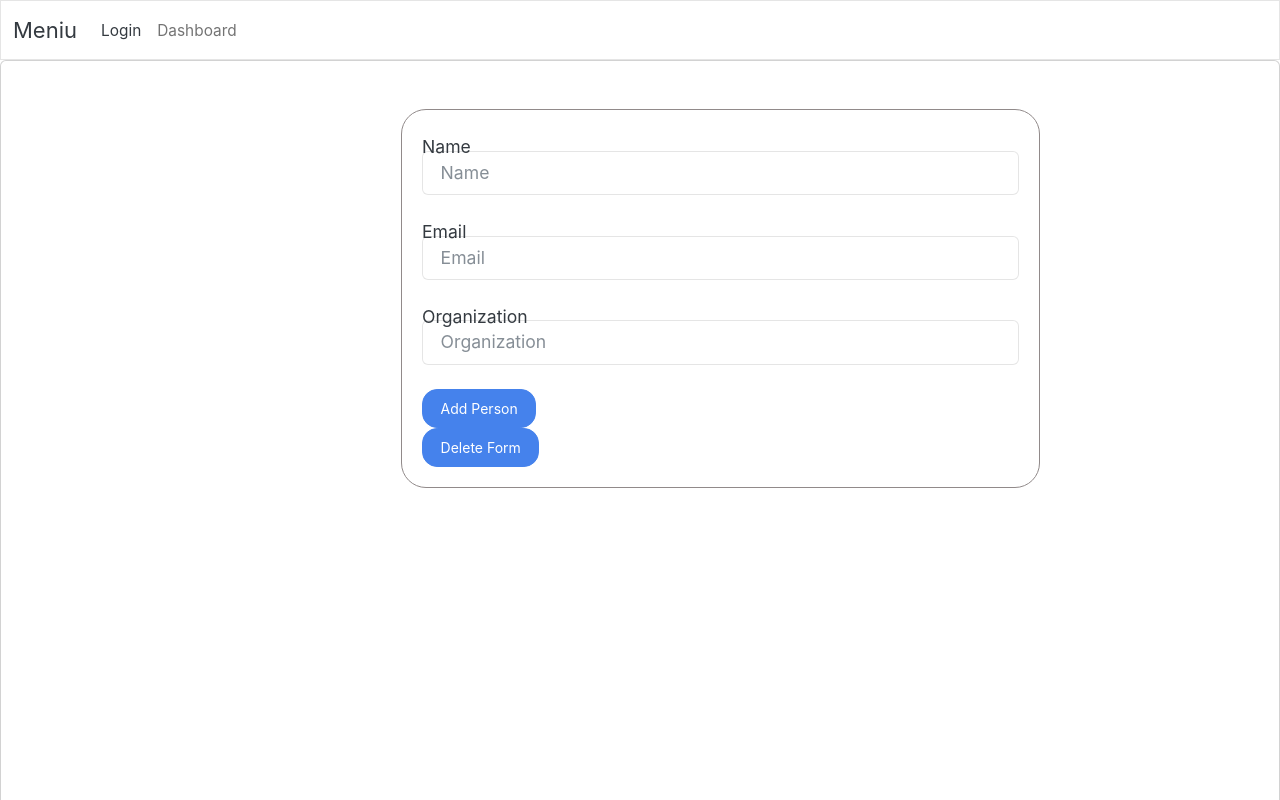
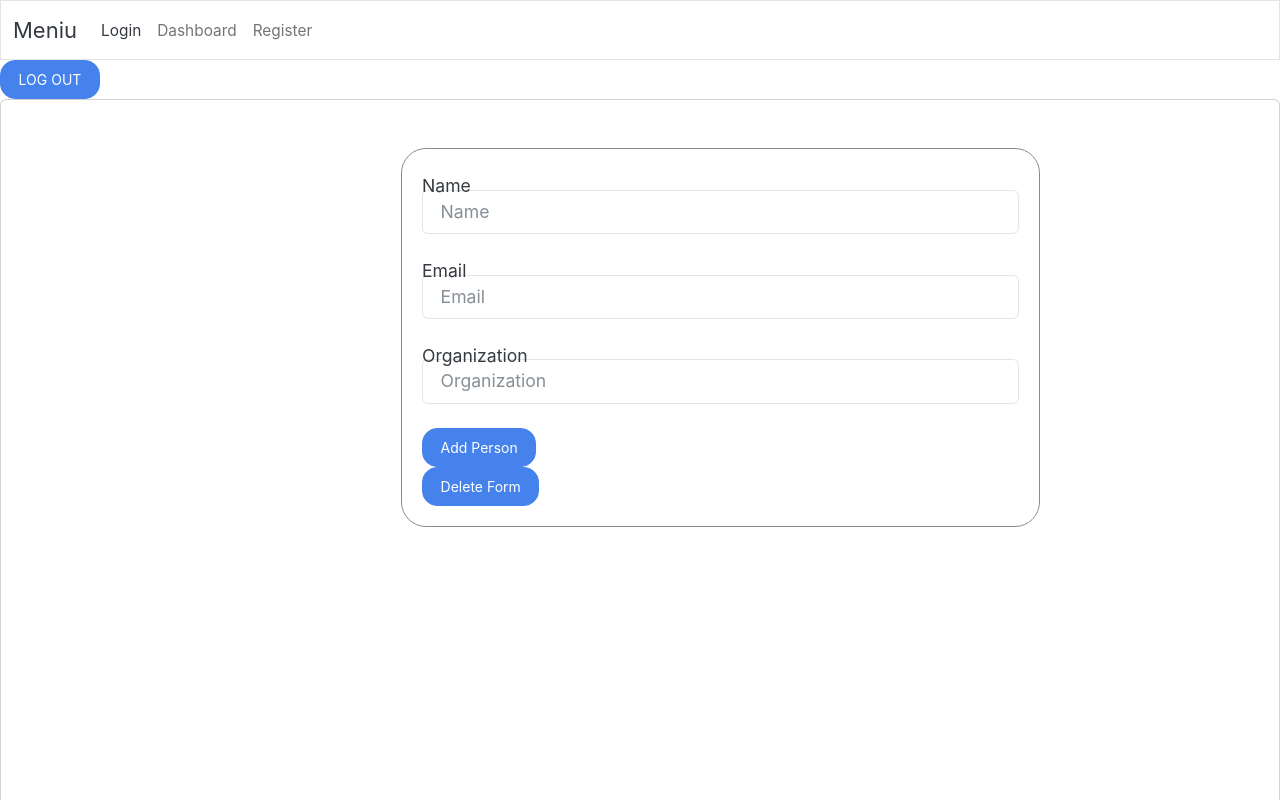
Before and after one commit to AndreiV98/Project_Angular, an Angular app: page /dashboard in a window 1280 px wide. Shown: the top 800 px of the page. Built offline with nearby package versions, Linux system fonts and the light colour scheme; sample sign-in values are in the browser's storage.

Commit message:
[commit7]

```diff
--- a/src/app/app.component.html
+++ b/src/app/app.component.html
@@ -8,12 +8,13 @@
     <div class="collapse navbar-collapse" id="navbarColor03">
       <ul class="navbar-nav me-auto">
         <li class="nav-item">
-          <a class="nav-link active" href="/login">Login
-            <span class="visually-hidden">(current)</span>
-          </a>
+          <a class="nav-link active" href="/login">Login</a>
         </li>
         <li class="nav-item">
           <a class="nav-link" href="/dashboard">Dashboard</a>
+        </li>
+        <li class="nav-item">
+          <a class="nav-link" href="https://localhost:8000/register">Register</a>
         </li>
       </ul>
     </div>
--- a/src/app/app.module.ts
+++ b/src/app/app.module.ts
@@ -14,7 +14,7 @@ import { HttpClientModule } from '@angular/common/http';
 const routes: Routes = [
   {path: '', component: AppComponent},
   {path: 'login', component: LoginComponent},
-  {path: 'dashboard', component: DashboardComponent}
+  {path: 'dashboard', component: DashboardComponent, canActivate: [AuthGuard]}
 ]
 
 @NgModule({
--- a/src/app/auth.guard.ts
+++ b/src/app/auth.guard.ts
@@ -14,6 +14,7 @@ export class AuthGuard implements CanActivate {
     if (localStorage.getItem('currentUser')) {
       return true;
     }
+
     this.router.navigate(['/login']);
 
     return false;
--- a/src/app/auth.service.ts
+++ b/src/app/auth.service.ts
@@ -43,7 +43,6 @@ export class AuthService {
 
     return this.http.post('http://127.0.0.1:8000/api/login_check', params, {headers : headers})
       .pipe(map((response: any) => {
-        // const tok = response;
         // const token = response.data.json() && response.data.json().token;
         const token = response.token;
         if (token) {
--- a/src/app/dashboard/dashboard.component.html
+++ b/src/app/dashboard/dashboard.component.html
@@ -1,3 +1,4 @@
+<button type="button" class="btn btn-primary" (click)="logout()">LOG OUT</button>
 <div class="card">
     <form [formGroup] = "userForm">
         <div class="mt-5 box">
--- a/src/app/dashboard/dashboard.component.ts
+++ b/src/app/dashboard/dashboard.component.ts
@@ -1,5 +1,8 @@
 import { Component, OnInit } from '@angular/core';
 import { FormBuilder, FormGroup, Validators } from '@angular/forms';
+import {AuthService} from '../auth.service';
+import {Router} from '@angular/router';
+
 @Component({
   selector: 'app-dashboard',
   templateUrl: './dashboard.component.html',
@@ -9,7 +12,7 @@ export class DashboardComponent implements OnInit {
   userForm!: FormGroup;
   listData: any;
 
-  constructor(private fb:FormBuilder) {
+  constructor(private fb:FormBuilder, private authenticationService: AuthService, private router: Router) {
       this.listData = [];
 
       this.userForm = this.fb.group ({
@@ -36,6 +39,12 @@ export class DashboardComponent implements OnInit {
     });
   }
 
+  logout() {
+    this.authenticationService.logout();
+
+    this.router.navigate(['/login']);
+   }
+
   ngOnInit(): void {
   }
 
```
Also changed, not shown: src/app/login/login.component.html (line endings or trailing spaces).
